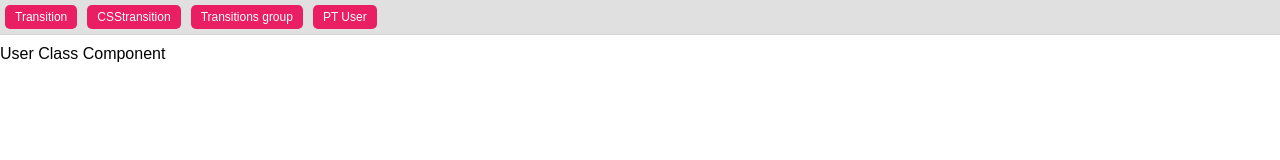
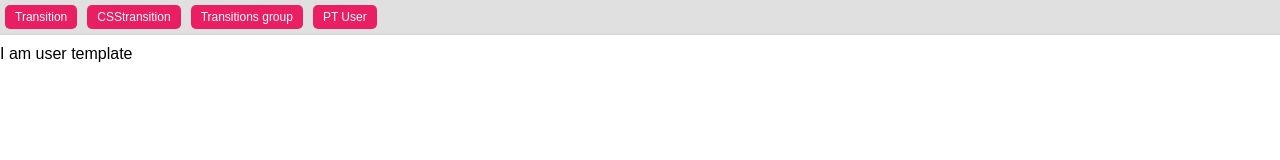
Before and after one commit to mukhtarB/react-transitions, a React (Create React App) app: page /user in a window 1280 px wide. Shown: the top 160 px of the page. Built offline with nearby package versions, Linux system fonts and the light colour scheme.

Commit message:
called user template in User

```diff
--- a/src/components/user.js
+++ b/src/components/user.js
@@ -1,10 +1,13 @@
 import React, { Component } from "react";
+
+// Components
+import UserTemplate from "./user_template";
 
 class User extends Component {
     render () {
         return (
             <div>
-                User Class Component
+                <UserTemplate />
             </div>
         )
     }
--- a/src/components/user_template.js
+++ b/src/components/user_template.js
@@ -1,6 +1,6 @@
 import React from "react";
 
-const userTemplate = () => {
+const UserTemplate = () => {
     return (
         <div>
             I am user template
@@ -8,4 +8,4 @@ const userTemplate = () => {
     )
 }
 
-export default userTemplate;
+export default UserTemplate;
```
